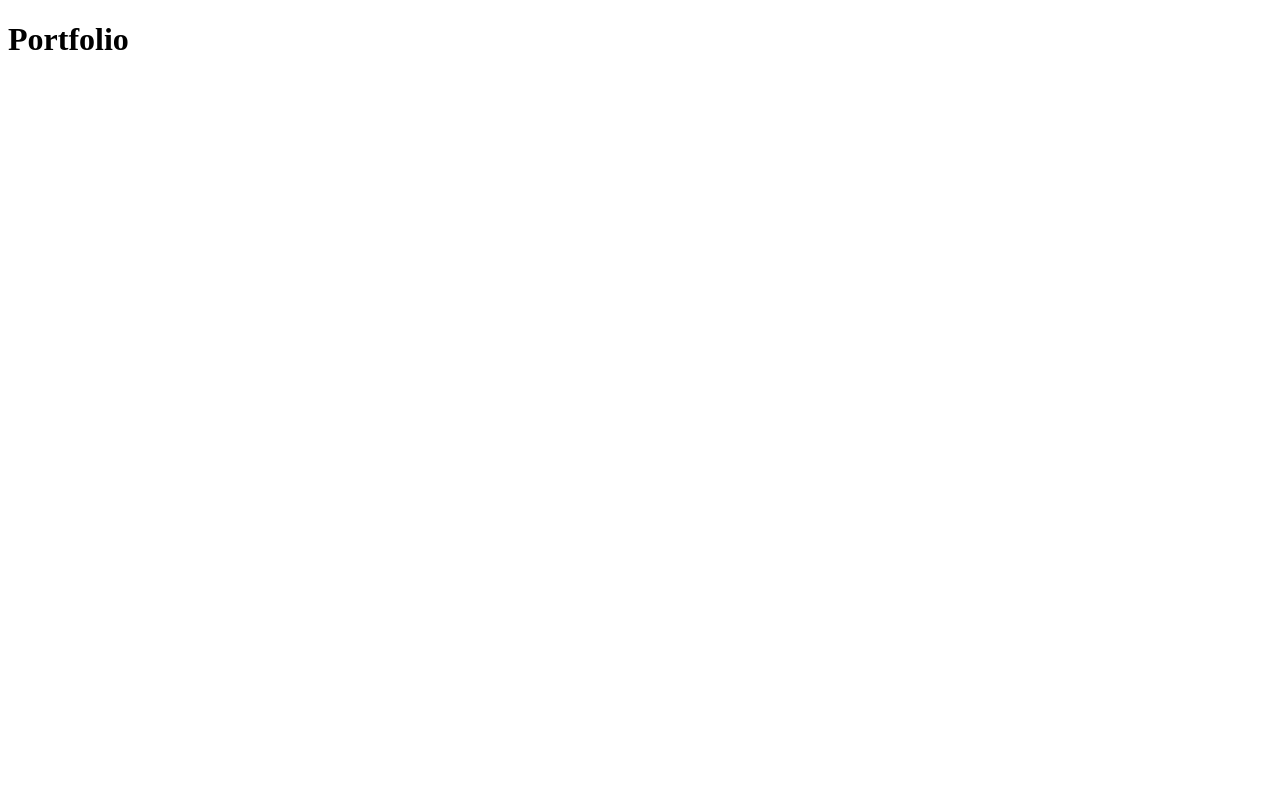
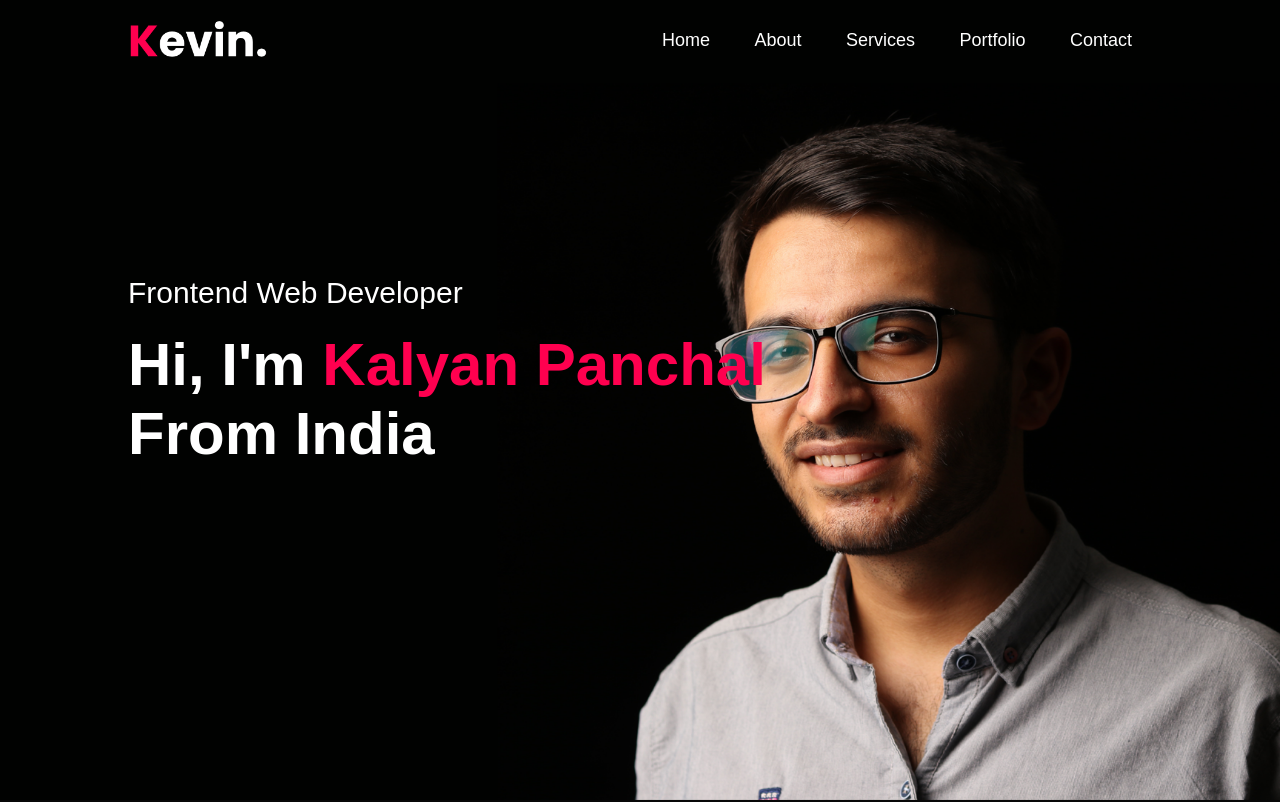
Before and after one commit to Kalyankal14/portfolio-JS, a plain HTML site: page index.html in a window 1280 px wide. Shown: the top 802 px of the page. Drawn offline with Linux system fonts and the light colour scheme.

Commit message:
2nd commit

```diff
--- a/index.html
+++ b/index.html
@@ -4,9 +4,43 @@
     <meta charset="UTF-8" />
     <meta name="viewport" content="width=device-width, initial-scale=1.0" />
     <title>Portfolio</title>
+    <link rel="stylesheet" href="styles.css" />
   </head>
   <body>
-    <h1>Portfolio</h1>
+    <div id="header">
+      <div class="container">
+        <nav>
+          <img src="./Images/logo.png" alt="logo" class="logo" />
+          <ul>
+            <li><a href="#">Home</a></li>
+            <li><a href="#">About</a></li>
+            <li><a href="#">Services</a></li>
+            <li><a href="#">Portfolio</a></li>
+            <li><a href="#">Contact</a></li>
+          </ul>
+        </nav>
+        <div class="header-text">
+          <p>Frontend Web Developer</p>
+          <h1>
+            Hi, I'm <span>Kalyan Panchal</span><br />
+            From India
+          </h1>
+        </div>
+      </div>
+    </div>
+    <!-- -------------about------------- -->
+    <div id="about">
+      <div class="container">
+        <div class="row">
+          <div class="about-col-1">
+            <img src="./Images/user.png" alt="user" />
+          </div>
+          <div class="about-col-2">
+            <h1>About Me</h1>
+          </div>
+        </div>
+      </div>
+    </div>
     <script src="script.js"></script>
   </body>
 </html>
--- a/styles.css
+++ b/styles.css
@@ -0,0 +1,70 @@
+* {
+  margin: 0;
+  padding: 0;
+  box-sizing: border-box;
+  font-family: "Poppins", sans-serif;
+}
+body {
+  background: #080808;
+  color: #fff;
+}
+#header {
+  width: 100%;
+  height: 100vh;
+  background-image: url(./Images/background.png);
+  background-size: cover;
+  background-position: center;
+}
+.container {
+  padding: 10px 10%;
+}
+nav {
+  display: flex;
+  align-items: center;
+  justify-content: space-between;
+  flex-wrap: wrap;
+}
+.logo {
+  width: 140px;
+}
+nav ul li {
+  display: inline-block;
+  list-style: none;
+  margin: 10px 20px;
+}
+nav ul li a {
+  text-decoration: none;
+  color: white;
+  font-size: 18px;
+  position: relative;
+}
+nav ul li a::after {
+  content: "";
+  width: 0;
+  height: 3px;
+  background: #ff004f;
+  position: absolute;
+  left: 0;
+  bottom: -6px;
+  transition: 0.5s;
+}
+nav ul li a:hover::after {
+  width: 100%;
+}
+.header-text {
+  margin-top: 20%;
+  font-size: 30px;
+}
+.header-text h1 {
+  font-size: 60px;
+  margin-top: 20px;
+}
+.header-text h1 span {
+  color: #ff004f;
+}
+
+/* -----------about------------ */
+#about {
+  padding: 80px 0;
+  color: #ababab;
+}
```
